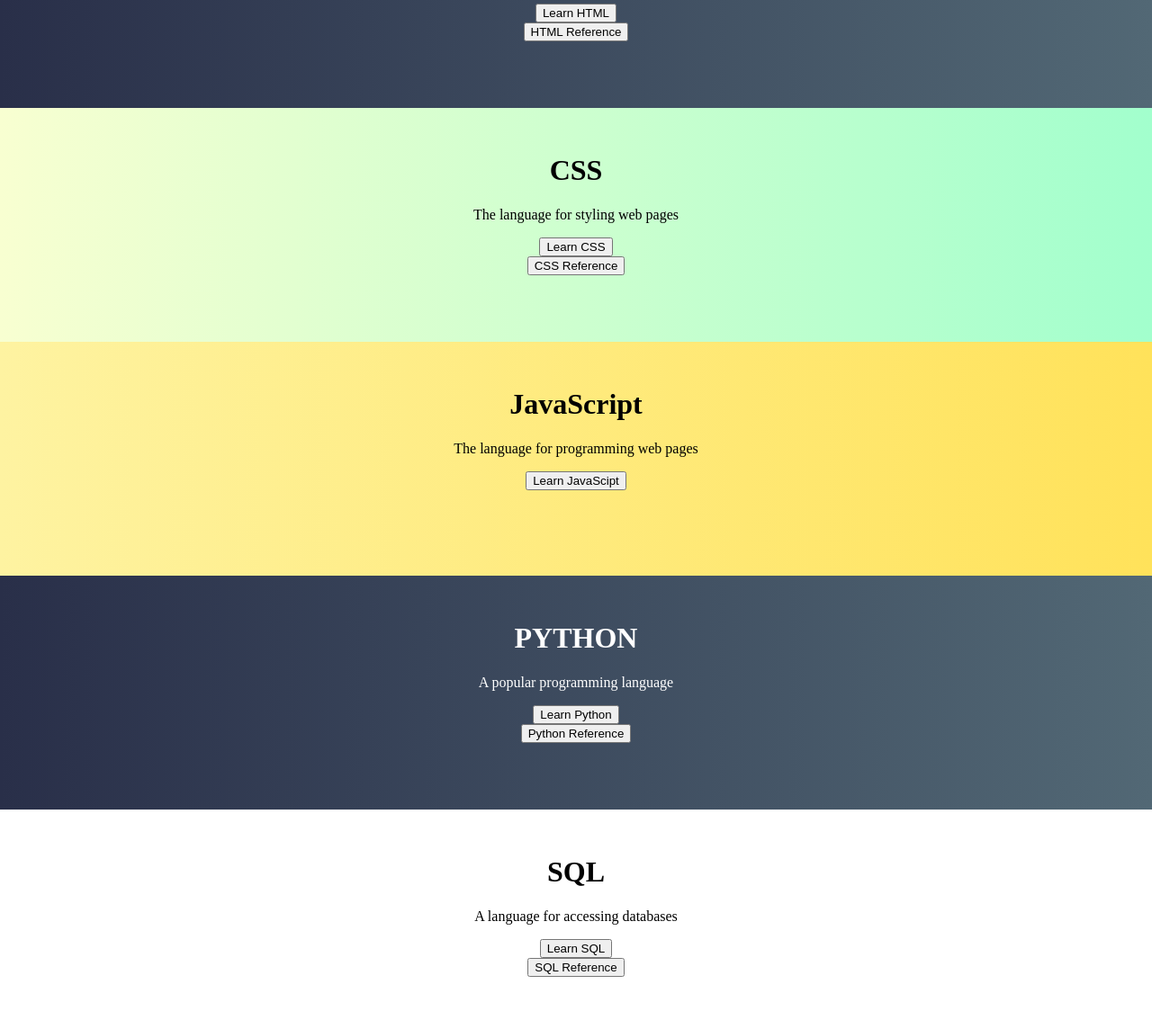
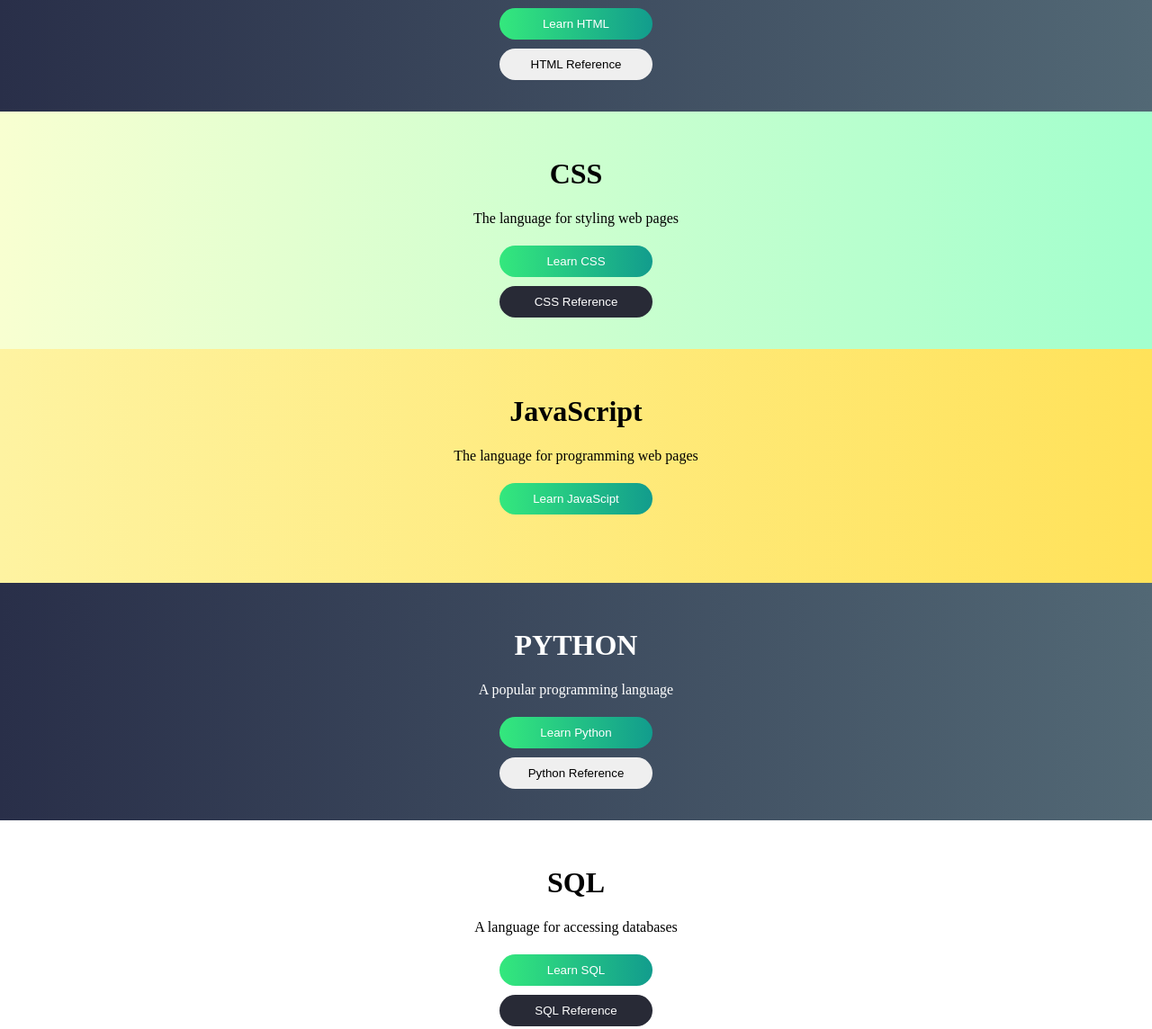
Before and after one commit to sphKoding/Web-School-Offline, a plain HTML site: page index.html in a window 1280 px wide. Shown: the part 140-1284 px from the top of the page at 90% size. Drawn offline with Linux system fonts and the light colour scheme.

Commit message:
Finished the start of the app

```diff
--- a/index.html
+++ b/index.html
@@ -13,41 +13,65 @@
   <div id="d01">
     <h1>HTML</h1>
     <p>The language for building web pages</p>
-    <button id="b01">Learn HTML</button><br>
-    <button id="b02">HTML Reference</button>
+    <button type="button" id="b01">
+      Learn HTML
+    </button><br>
+    <button type="button" id="b02">
+      HTML Reference
+    </button>
   </div>
   <div id="d02">
     <h1>CSS</h1>
     <p>The language for styling web pages</p>
-    <button id="b01">Learn CSS</button><br>
-    <button id="b02">CSS Reference</button>
+    <button type="button" id="b01">
+      Learn CSS
+    </button><br>
+    <button type="button" id="b03">
+      CSS Reference
+    </button>
   </div>
   <div id="d03">
     <h1>JavaScript</h1>
     <p>The language for programming web pages</p>
-    <button id="b01">Learn JavaScipt</button>
+    <button type="button" id="b01">
+      Learn JavaScipt
+    </button>
   </div>
   <div id="d01">
     <h1>PYTHON</h1>
     <p>A popular programming language</p>
-    <button id="b01">Learn Python</button><br>
-    <button id="b02">Python Reference</button>
+    <button type="button" id="b01">
+      Learn Python
+    </button><br>
+    <button type="button" id="b02">
+      Python Reference
+    </button>
   </div>
   <div id="d04">
     <h1>SQL</h1>
     <p>A language for accessing databases</p>
-    <button id="b01">Learn SQL</button><br>
-    <button id="b02">SQL Reference</button>
+    <button type="button" id="b01">
+      Learn SQL
+    </button><br>
+    <button type="button" id="b03">
+      SQL Reference
+    </button>
   </div>
   <div id="d02">
     <h1>Our Playlist</h1>
-    <p>Creative FREE web templates 2022 <strong>(Subscribe & Get More updates)</strong></p>
-    <button id="b01">Open</button>
+    <p>Creative FREE web templates 2022 <br>
+      <strong>(Subscribe & Get More updates)</strong>
+    </p>
+    <button type="button" id="b01">
+      Open
+    </button>
   </div>
   <div id="d03">
     <h1>Try Our Edu app</h1>
     <p>Eng Teacher Eng Vid, Codelabs: Build anything, Learn Android Trends, Material3: Learn Android,Flutter,Web & So on</p>
-    <button id="b01">Read More</button>
+    <button type="button" id="b01">
+      Read More
+    </button>
   </div>
   <div id="d04">
     <h1>Web School</h1>
@@ -55,7 +79,9 @@
       <strong>Online lite version: All In One Bundle - Free to Learn</strong>
     </p>
     <p>HTML, Python, CSS, SQL, JavaScript, How to, PHP, Java, C, C++, C#, jQuery, Bootstrap, Colors, W3.CSS, XML, MySQL, Icons, Node.js, React, Graphics, Angular, R, AI, Git, Data Science, Code Game, Kotlin, JSON, Sass, RWD, SVG, Canvas, Raspberry Pi, Cyber Security, Matplotlib, NumPy, Pandas, SciPy, ASP, Accessibility, AppML, GO, TypeScript, Django, Machine Learning, Excel, Google Sheet , Artificial Intelligence, Data Science, Statistics, Tutorials, Programming, Web Development, Training, Learning, Quiz, Exercises, Courses, Lessons, References, Examples, Learning Hub, Source code, Demos, Tips, Website</p>
-    <button id="b01">Get it On PlayStore</button>
+    <button type="button" id="b01">
+      Get it On PlayStore
+    </button>
   </div>
 
 </body>
--- a/style.css
+++ b/style.css
@@ -6,7 +6,7 @@ body {
 /* for divs */
 div {
   padding: 30px;
-  height: 200px;
+  min-height: 200px;
 }
 #d01 {
   background: linear-gradient(
@@ -27,3 +27,23 @@ div {
     #FEF3A1, #FFE25A
     );
 }
+
+/* for buttons */
+button {
+  margin: 5px;
+  border: none;
+  border-radius: 40px;
+  padding: 10px;
+  width: 170px;
+}
+#b01 {
+  background: linear-gradient(
+    to right,
+    #34E87D, #129C8D
+    );
+  color: #FFFFFF;
+}
+#b03 {
+  background: #282A36;
+  color: #FFFFFF;
+}
```
